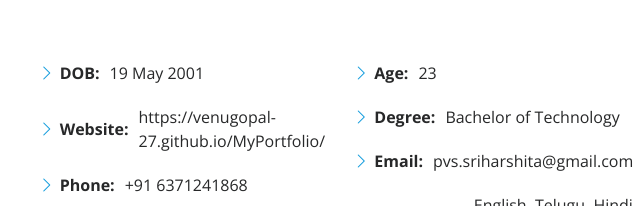
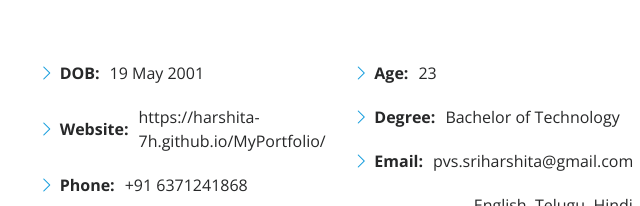
Before and after one commit to Harshita-7h/MyPortfolio, a plain HTML site: page index.html in a window 1280 px wide. Shown: the part 1491-1697 px from the top of the page, 606-1246 px from the left. Drawn offline with nearby package versions, Linux system fonts and the light colour scheme.

Commit message:
Initial commit

```diff
--- a/index.html
+++ b/index.html
@@ -126,7 +126,7 @@
                 <ul>
                   <li><i class="bi bi-chevron-right"></i> <strong>DOB:</strong> <span>19 May 2001</span></li>
                   <li><i class="bi bi-chevron-right"></i>
-                    <strong>Website:</strong><a>https://venugopal-27.github.io/MyPortfolio/</a>
+                    <strong>Website:</strong><a>https://harshita-7h.github.io/MyPortfolio/</a>
                   </li>
                   <li><i class="bi bi-chevron-right"></i> <strong>Phone:</strong> <span>+91 6371241868</span></li>
                   <li><i class="bi bi-chevron-right"></i> <strong>City:</strong> <span>Hyderabad, Telangana,
```
Also changed, not shown: portfolioDetails.html (+1 -1 lines).
